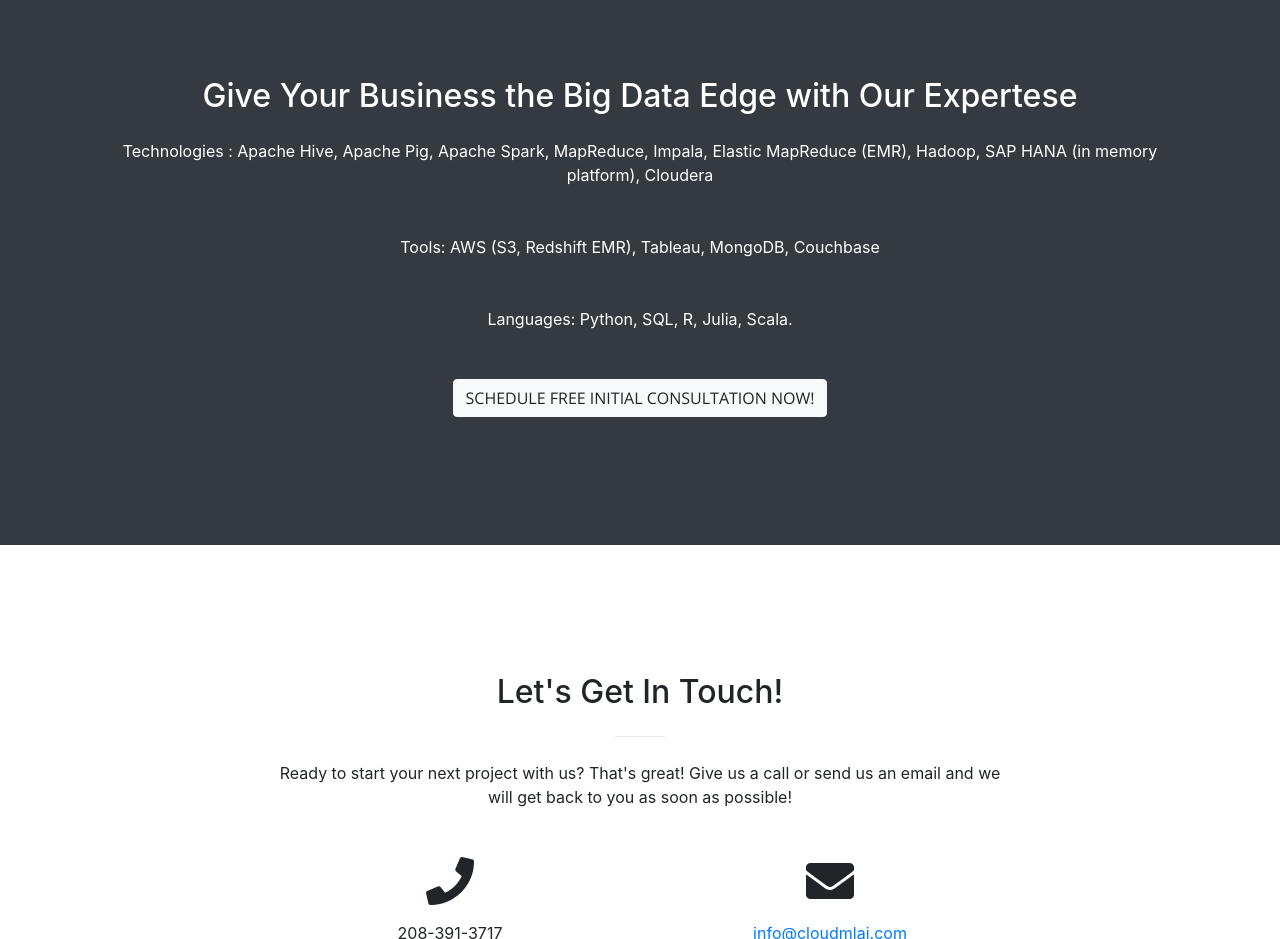
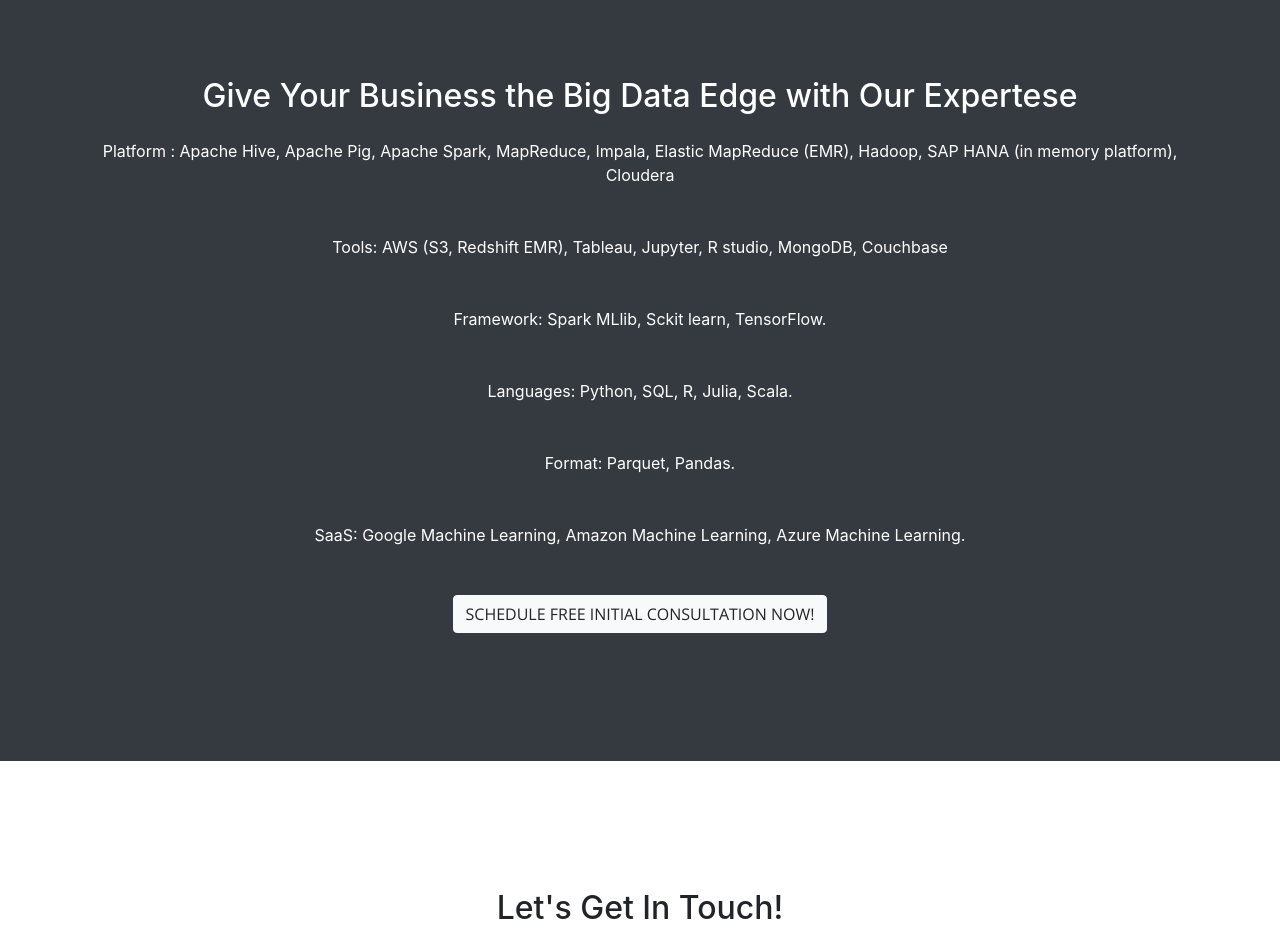
Before and after one commit to cloudmlai/cloudmlai.github.io, a website with bundled scripts: page index.html in a window 1280 px wide. Shown: the part 3340-4279 px from the top of the page. Built offline with nearby package versions, Linux system fonts and the light colour scheme.

Commit message:
Update index.html
update at tools and technology section

```diff
--- a/index.html
+++ b/index.html
@@ -257,9 +257,13 @@
     <section class="bg-dark text-white">
       <div class="container text-center">
         <h2 class="mb-4">Give Your Business the Big Data Edge with Our Expertese</h2>
-		<p class="mb-5">Technologies : Apache Hive, Apache Pig, Apache Spark, MapReduce, Impala, Elastic MapReduce (EMR), Hadoop, SAP HANA (in memory platform), Cloudera</p>
-				<p class="mb-5">Tools: AWS (S3, Redshift EMR), Tableau, MongoDB, Couchbase</p>
+		<p class="mb-5">Platform : Apache Hive, Apache Pig, Apache Spark, MapReduce, Impala, Elastic MapReduce (EMR), Hadoop, SAP HANA (in memory platform), Cloudera</p>
+				<p class="mb-5">Tools: AWS (S3, Redshift EMR), Tableau, Jupyter, R studio, MongoDB, Couchbase</p>
+				<p class="mb-5">Framework: Spark MLlib, Sckit learn, TensorFlow.</p>
+
 				<p class="mb-5">Languages: Python, SQL, R, Julia, Scala.</p>
+				<p class="mb-5">Format: Parquet, Pandas.</p>
+				<p class="mb-5">SaaS: Google Machine Learning, Amazon Machine Learning, Azure Machine Learning.</p>
 
 
         <a class="btn btn-light btn-xl sr-button" href="mailto:your-email@your-domain.com">Schedule Free Initial Consultation Now!</a>
```
